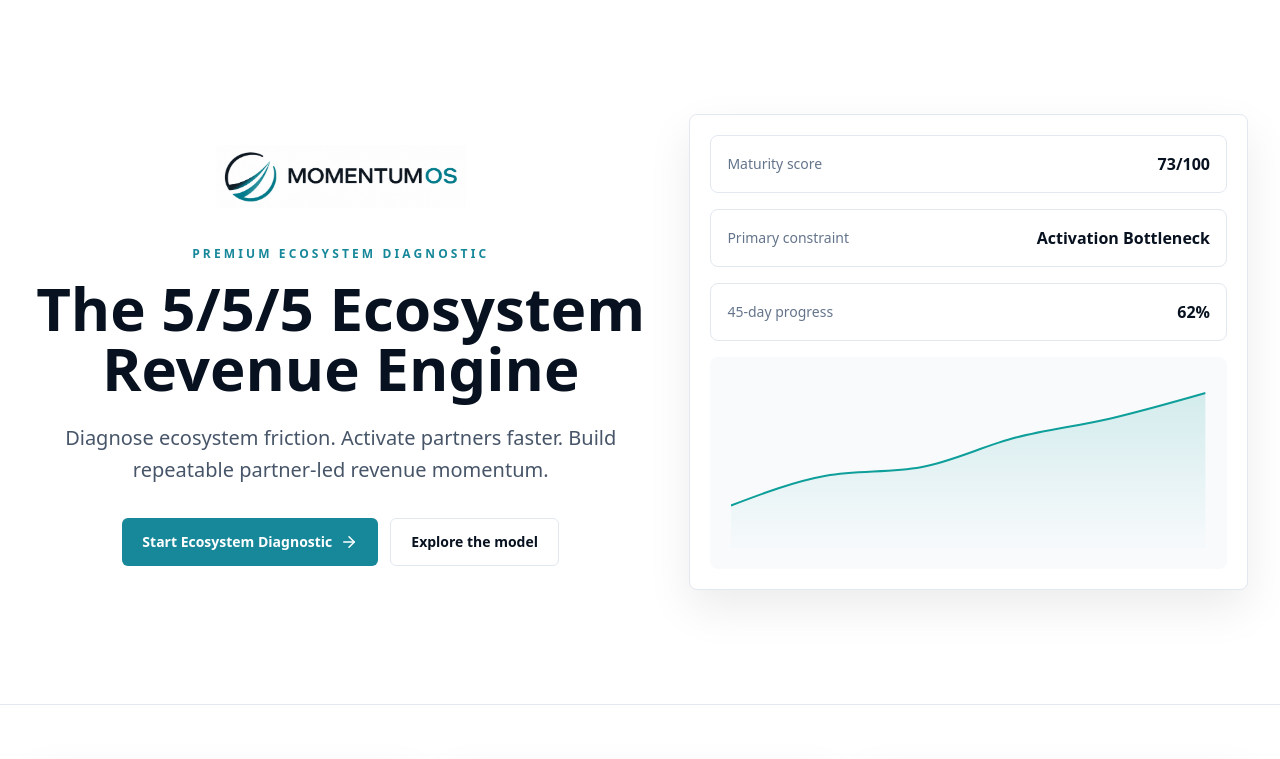
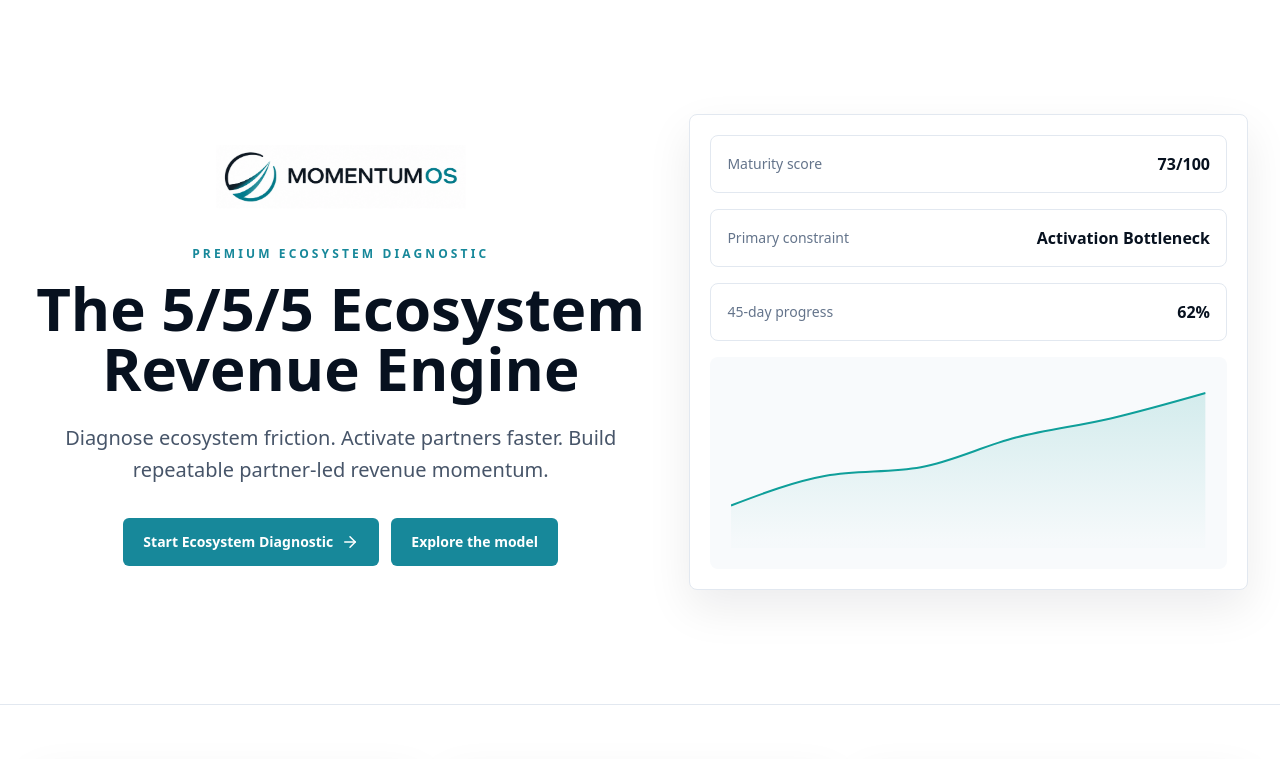
Before and after one commit to Turk1823/555-momentum-os, a Next.js app: page / in a window 1280 px wide. Shown: the top 759 px of the page. Built offline with nearby package versions, Linux system fonts and the light colour scheme.

Commit message:
Standardize landing page CTA button styling

```diff
--- a/components/engine-app.tsx
+++ b/components/engine-app.tsx
@@ -952,7 +952,7 @@ function Landing({ onStart }: { onStart: () => void }) {
             </div>
             <div className="mt-8 flex flex-wrap justify-center gap-3">
               <Button size="lg" onClick={onStart}>Start Ecosystem Diagnostic <ArrowRight size={18} /></Button>
-              <Button size="lg" variant="secondary" onClick={() => document.getElementById("philosophy")?.scrollIntoView()}>Explore the model</Button>
+              <Button size="lg" onClick={() => document.getElementById("philosophy")?.scrollIntoView()}>Explore the model</Button>
             </div>
           </div>
           <div className="rounded-lg border border-slate-200 bg-white p-5 shadow-soft">
```
